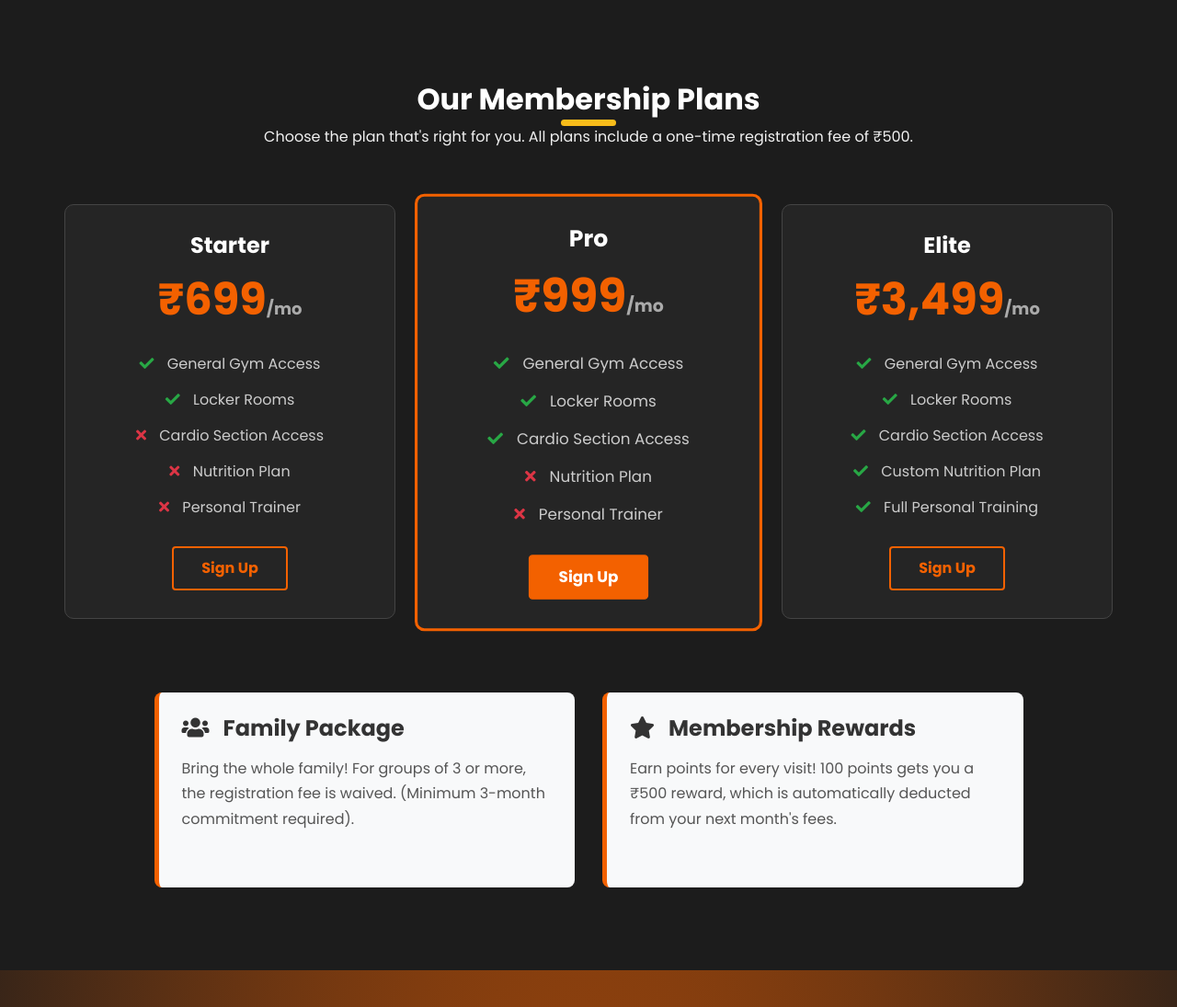
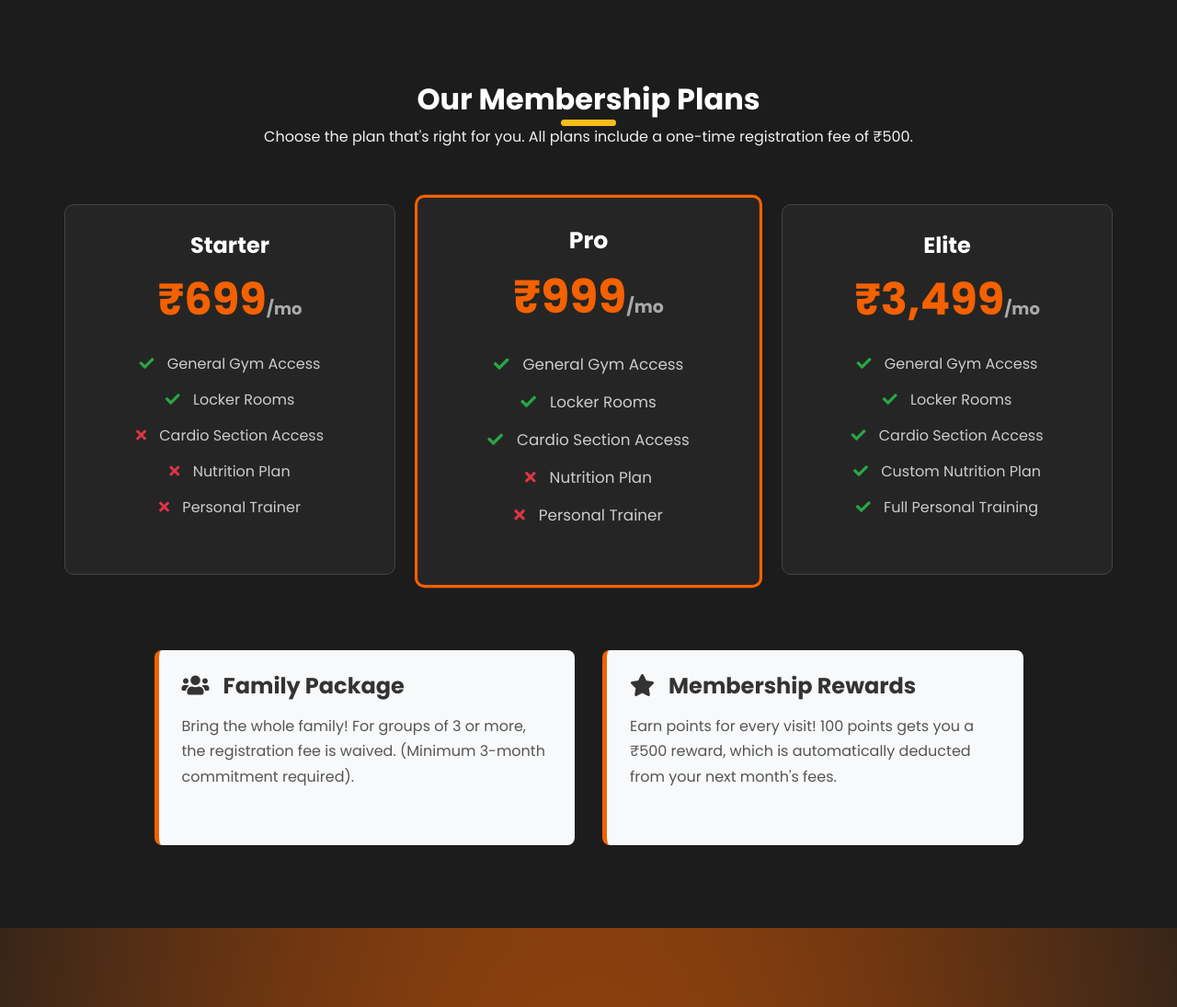
Before and after one commit to SANKAR-124/power-fitness--demo, a Flask app: page /services in a window 1280 px wide. Shown: the part 132-1227 px from the top of the page at 92% size. Run offline with Flask 3, Linux system fonts and the light colour scheme; some libraries are stand-ins or nearby versions; some web fonts are replaced.

Commit message:
update 1.4
removed somebuttons

```diff
--- a/templates/service.html
+++ b/templates/service.html
@@ -126,9 +126,9 @@
               <li><i class="fa fa-times"></i> Nutrition Plan</li>
               <li><i class="fa fa-times"></i> Personal Trainer</li>
             </ul>
-            <div class="price_footer">
+            <!-- <div class="price_footer">
               <a href="#" class="btn btn-primary">Sign Up</a>
-            </div>
+            </div> -->
           </div>
         </div>
 
@@ -145,9 +145,9 @@
               <li><i class="fa fa-times"></i> Nutrition Plan</li>
               <li><i class="fa fa-times"></i> Personal Trainer</li>
             </ul>
-            <div class="price_footer">
+            <!-- <div class="price_footer">
               <a href="#" class="btn btn-primary">Sign Up</a>
-            </div>
+            </div> -->
           </div>
         </div>
 
@@ -164,9 +164,9 @@
               <li><i class="fa fa-check"></i> Custom Nutrition Plan</li>
               <li><i class="fa fa-check"></i> Full Personal Training</li>
             </ul>
-            <div class="price_footer">
+            <!-- <div class="price_footer">
               <a href="#" class="btn btn-primary">Sign Up</a>
-            </div>
+            </div> -->
           </div>
         </div>
       </div>
```
